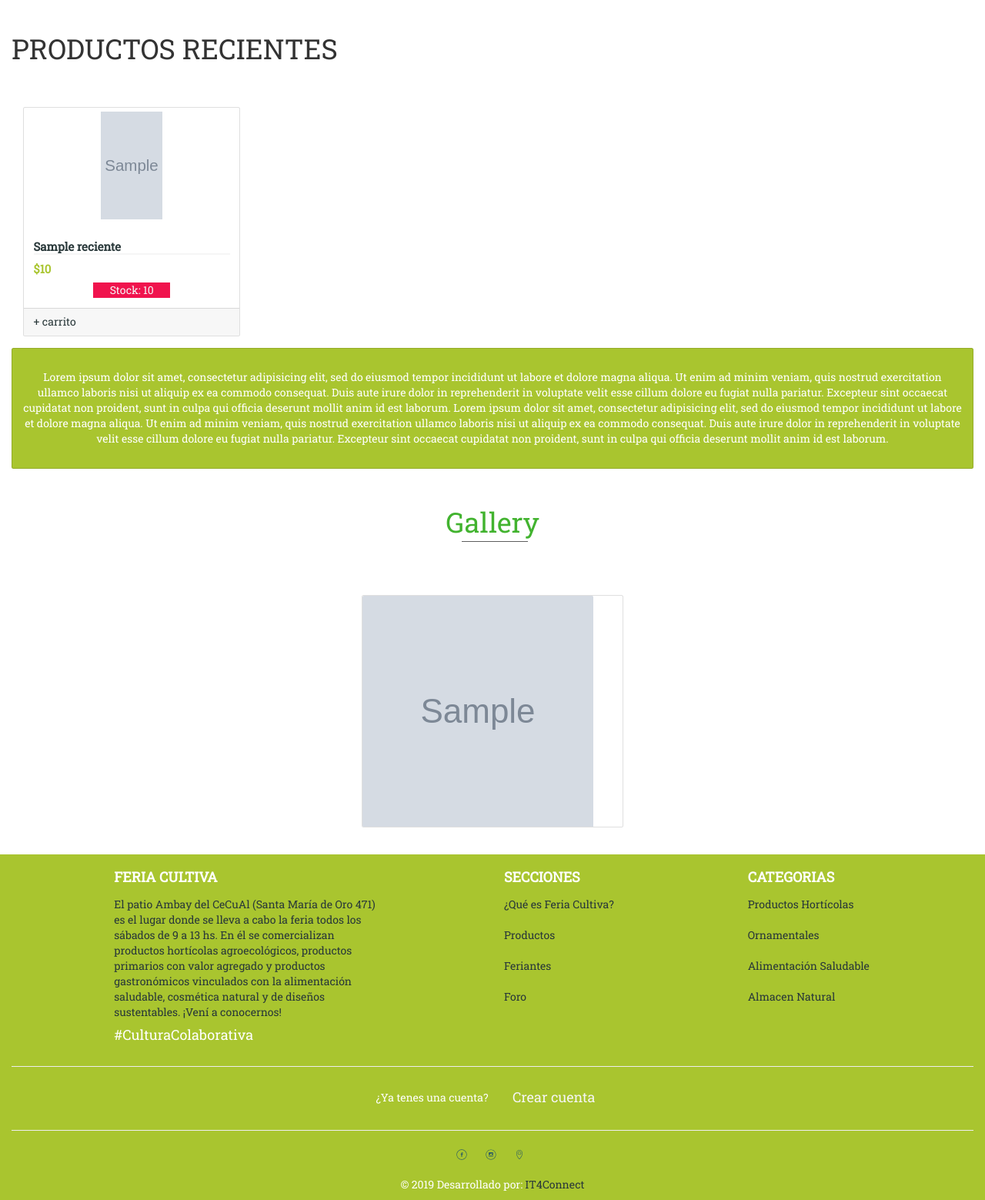
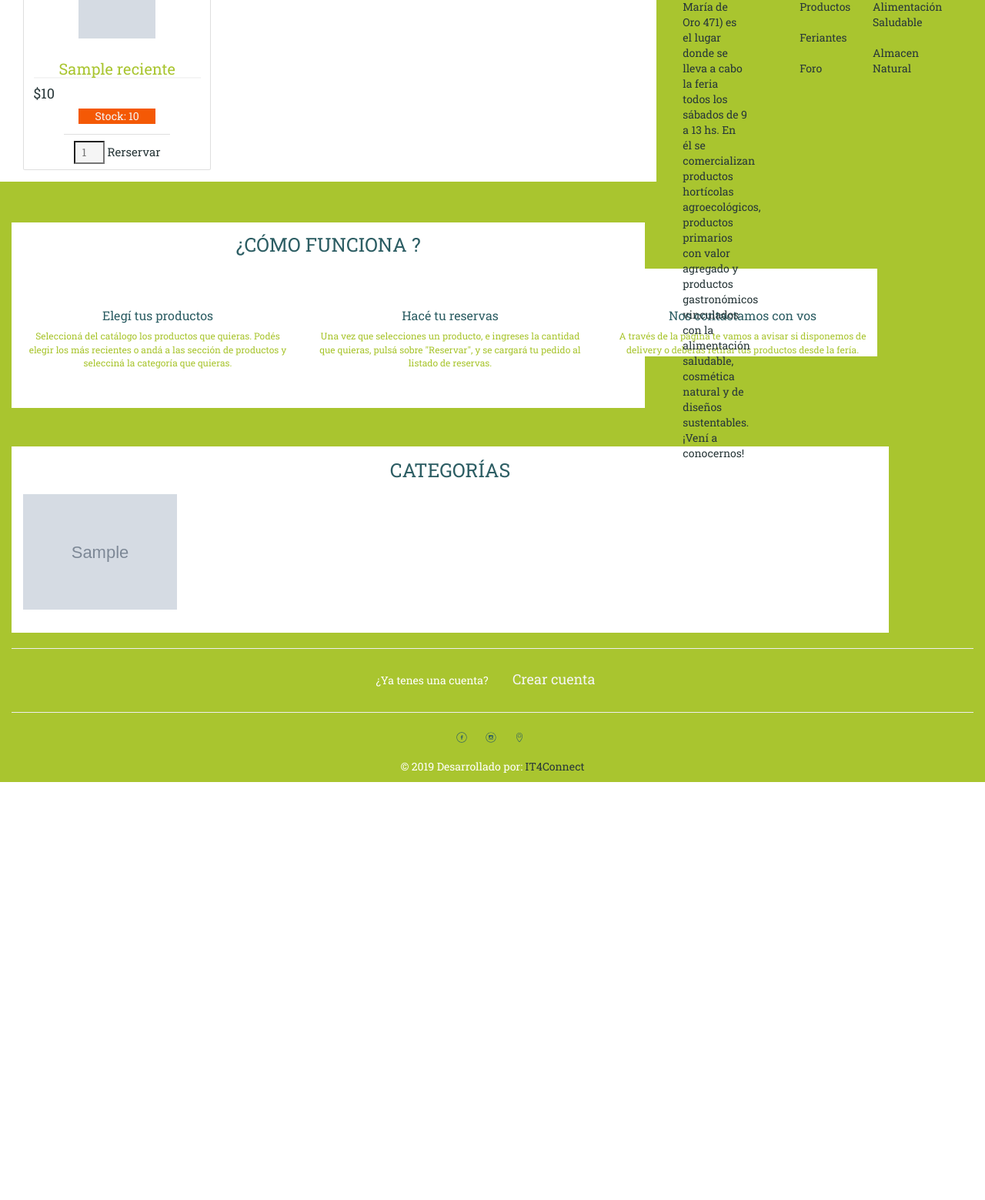
Before and after one commit to EmaRuidiaz/Cecual, a Django app: template feriacultiva/templates/start.html in a window 1280 px wide. Shown: the part 803-2362 px from the top of the page at 77% size. After the commit the page ends 1819 px from the top, so only its background shows below. Run offline with Django 3.2, Linux system fonts and the light colour scheme; the template is opened without the code that fills it: most values are stand-ins (such as "Sample title", 1, 10 or a date in 2020); grey boxes marked "Sample" are stand-in pictures; some libraries are stand-ins or nearby versions.

Commit message:
arreglado start y sección de productos

```diff
--- a/feriacultiva/statics/css/head.css
+++ b/feriacultiva/statics/css/head.css
@@ -1,15 +1,17 @@
 body{
    font-family: "Roboto Slab", serif;
+
 }
 #mi-header {
-  height: 90vh;
-  min-height: 180px;
+  height: 70vh;
+  min-height: 80px;
   background-size: cover;
   background-position: center;
   background-repeat: no-repeat;
-  font-family: "Roboto Slab", serif;
+  font-family: 'Roboto Slab', serif;
+}
 
-}
+
 
 .svg-icon {
   width: 1em;
@@ -37,8 +39,8 @@ body{
 }
 
 .carousel-item {
-  height: 90vh;
-  min-height: 180px;
+  height: 70vh;
+  min-height: 80px;
   background: no-repeat center center scroll;
   -webkit-background-size: cover;
   -moz-background-size: cover;
@@ -90,77 +92,10 @@ body{
 .card {overflow:hidden;}
 
 /*contenido de la card /titulo de la card*/
-.card-title {
-   color: #283739;
-   font-size: 15px;
-   font-weight: bold;
-   font-family: "Roboto Slab", serif;
-   border-bottom: 2px solid #f5f5f5;
-}
-
-.ancla-titulo:link {
-  text-decoration:none;
-  color: #283739;
-}
-
-.ancla-titulo:visited{
-  text-decoration:none;
-  color: #283739;
-}
-
-
-.ancla-titulo:hover{
-  text-decoration:none;
-  color: #283739;
-  cursor:pointer;
-}
-
-.carrito{
- text-decoration:none;
-  color: #283739;
-}
-
-.carrito:visited{
-text-decoration:none;
-  color: #283739;
-}
-
-.carrito:link{
-text-decoration:none;
-  color: #283739;
-}
-
-.carrito:hover{
-text-decoration:none;
-  color: #283739;
-  cursor:pointer;
-}
-
-
-.prod{
-   color: #a9c52f;
-   font-size: 15px;
-   font-weight: bold;
-   font-family: "Roboto Slab", serif;
-}
-
-.card-text{
-  display: block;
-  margin:auto;
-  background-color: #f0134d;
-  color: #f5f5f5;
-  width: 100px;
-  text-align: center;
-  font-family: "Roboto Slab", serif;
-
-}
 
 /*estilo categorias/*
 /*título de la categoría*/
-h3{
-  font-size: 25px;
-  color: #2c5d63;
-}
+
 
 .page-link{
   color: #283739;
@@ -229,3 +164,168 @@ color: #fff;
     margin-bottom: 30px;
 
 }
+
+/*ESTILOS DEL TITULO */
+.my-1{
+  font-size: 25px;
+  font-family: "Roboto Slab", serif;
+  padding-bottom: 15px;
+  color: #2c5d63;
+  text-align: center;
+  padding-top: 15px;
+}
+
+
+.text-seccion{
+  font-size: 12px;
+  font-family: "Roboto Slab", serif;
+  color: #283739;
+}
+
+.titulo-seccion{
+  font-size: 18px;
+  font-family:  "Roboto Slab", serif;
+
+}
+
+.box{
+  background-color: #fff;
+  margin-bottom: 50px;
+}
+
+.box-text{
+
+ font-size: 12px;
+ color: #a9c52f;
+}
+
+.titulo-seccion{
+  font-size: 16px;
+  font-family:  "Roboto Slab", serif;
+  color: #2c5d63;
+}
+
+.categoria{
+  padding-bottom: 30px;
+  background-color: #fff;
+}
+
+/*..-----*/
+*{
+  padding:0;
+  margin:0;
+    -webkit-transition: 1s;
+    transition: 1s;
+}
+.clrd-font{
+  background: #FF512F;
+  background: -webkit-linear-gradient(to right, #F09819, #FF512F);
+  background: linear-gradient(to right, #F09819, #FF512F);
+  -webkit-background-clip: text;
+  -webkit-text-fill-color: transparent;
+}
+.btn-primary {
+  background-color:transparent;
+  color: #fff;
+  border: 2px solid #fff;
+  font-size:15px;
+  text-transform: uppercase;
+  border-radius: 0px;
+}
+
+
+.single_portfolio_text{
+  display:inline-block;
+  padding:0;
+  position:relative;
+  overflow:hidden;
+}
+.single_portfolio_text img{
+  width:100%;
+}
+
+.single_portfolio_text:hover .portfolio_images_overlay{
+  top:5%;
+  left: 5%;
+}
+
+.portfolio_images_overlay{
+  width: 90%;
+  height: 90%;
+  background: rgba(0, 0, 0, 0.8);
+  padding: 20px;
+  margin: 0 auto;
+  top: -100%;
+  left: 5%;
+  position: absolute;
+  transition:.6s;
+
+}
+.portfolio_images_overlay h6{
+  text-transform: uppercase;
+  color: #fff;
+  font-size: 30px;
+  font-weight: 900;
+  border: 2px solid #fff;
+  padding-top: 10px;
+  padding-bottom: 10px;
+}
+
+.portfolio_images_overlay .product_price{
+  font-size: 35px;
+  color: #fff;
+  font-weight:800;
+  line-height:30px;
+}
+.portfolio_images_overlay .product_price i{
+    margin-right: -10px;
+}
+.zoom{
+  width: 200px;
+    height: 200px;
+    position: absolute;
+    bottom: -100px;
+    right: -100px;
+    border-radius: 50%;
+
+  background: #FF512F;
+  background: -webkit-linear-gradient(to right, #F09819, #FF512F);
+  background: linear-gradient(to right, #F09819, #FF512F);
+    box-shadow:0px 0px 0px 10px rgba(0,0,0,0.5);
+  opacity:0.9;
+}
+.zoom:before {
+  content: "\f00e";
+    font-family: FontAwesome;
+    color: rgba(255, 255, 255, 0.5);
+    font-size: 70px;
+    padding-right: 20px;
+    position: absolute;
+    top: 10px;
+    left: 30px;
+}
+@media (min-width:200px) and (max-width:991px) {
+  .portfolio_images_overlay {
+    padding: 0px;
+  }
+}
+@media (max-width:768px) {
+  .portfolio_images_overlay{
+    padding: 170px 20px;
+  }
+}
+@media (max-width:580px) {
+  .portfolio_images_overlay{
+    padding: 100px 20px;
+  }
+}
+@media (max-width:480px) {
+  .portfolio_images_overlay{
+    padding: 40px 20px;
+  }
+}
+@media (max-width:320px) {
+  .portfolio_images_overlay{
+    padding: 20px;
+  }
+}
--- a/feriacultiva/statics/css/productos.css
+++ b/feriacultiva/statics/css/productos.css
@@ -1,6 +1,8 @@
 section{
 	background-color: #fff;
 	font-family: "Roboto Slab", serif;
+    font-weight: none;
+
 }
 
 .col-lg-9 {
@@ -18,28 +20,25 @@ section{
 
 }
 
-.card:hover .imagen {
-	-webkit-transform:scale(1.3);transform:scale(1.3);}
-
-.card {overflow:hidden;}
 
 /*contenido de la card /titulo de la card*/
 .card-title {
-   color: #283739;
-   font-size: 15px;
-   font-weight: bold;
+   color: #a9c52f;
+   font-size: 20px;
    font-family: "Roboto Slab", serif;
    border-bottom: 2px solid #f5f5f5;
+   text-align: center;
+   font-weight: none;
 }
 
 .ancla-titulo:link {
   text-decoration:none;
-  color: #283739;
+  color: #a9c52f;
 }
 
 .ancla-titulo:visited{
   text-decoration:none;
-  color: #283739;
+  color: #a9c52f;
 }
 
 
@@ -72,16 +71,15 @@ text-decoration:none;
 
 
 .prod{
-   color: #a9c52f;
-   font-size: 15px;
-   font-weight: bold;
+   color: #283739;
+   font-size: 18px;
    font-family: "Roboto Slab", serif;
 }
 
 .card-text{
 	display: block;
 	margin:auto;
-	background-color: #f0134d;
+	background-color: #f45905;
 	color: #f5f5f5;
 	width: 100px;
 	text-align: center;
@@ -98,7 +96,6 @@ h3{
 
 .page-link{
 	color: #283739;
-	font-weight: bold;
 
 }
 
@@ -110,3 +107,22 @@ color: #fff;
 }
 
 /* estilos */
+
+input{
+	background-color: #f5f5f5;
+	width: 40px;
+	height: 30px;
+	text-align: center;
+	padding-left: 2px;
+
+}
+
+.reservar{
+	border:none;
+	font-size: 15px;
+	font-family: "Roboto Slab", serif;
+	color: #283739;
+	background-color: #fff;
+
+
+}
--- a/feriacultiva/templates/administrador.html
+++ b/feriacultiva/templates/administrador.html
@@ -1,5 +1,4 @@
 {% load static %}
-
 <!DOCTYPE html>
 <html lang="es">
   <head>
@@ -32,7 +31,7 @@
   <body style='font-family: "Roboto Slab", serif;'>
 
 <!--navbar admin-->
-<nav class="navbar navbar-expand-lg navbar bg fixed-top" style="background-color: #a9c52f;">
+<nav class="navbar navbar-expand-lg navbar-dark bg fixed-top" style="background-color: #a9c52f;">
     <div class="container">
       <a class="navbar-brand" href="#">Start Bootstrap</a>
       <button class="navbar-toggler" type="button" data-toggle="collapse" data-target="#navbarResponsive" aria-controls="navbarResponsive" aria-expanded="false" aria-label="Toggle navigation">
--- a/feriacultiva/templates/base.html
+++ b/feriacultiva/templates/base.html
@@ -22,6 +22,7 @@
 
     <!--iconfont-->
     <link rel="stylesheet" href="myProjects/webProject/icofont/css/icofont.min.css">
+     <link rel="stylesheet" href="https://use.fontawesome.com/releases/v5.1.1/css/all.css" integrity="sha384-O8whS3fhG2OnA5Kas0Y9l3cfpmYjapjI0E4theH4iuMD+pLhbf6JI0jIMfYcK3yZ" crossorigin="anonymous">
 
     <!-- Latest compiled and minified JavaScript -->
     <script src="https://maxcdn.bootstrapcdn.com/bootstrap/3.3.7/js/bootstrap.min.js" integrity="sha384-Tc5IQib027qvyjSMfHjOMaLkfuWVxZxUPnCJA7l2mCWNIpG9mGCD8wGNIcPD7Txa" crossorigin="anonymous"></script>
--- a/feriacultiva/templates/start.html
+++ b/feriacultiva/templates/start.html
@@ -8,9 +8,10 @@
 <head>
     <!-- icono de la página -->
     <link rel="icon" href="{% static 'img/logo.png' %}" type="image/x-icon">
+    <link rel="stylesheet" type="text/css" href="{% static 'css/productos.css' %}">
 
 </head>
-<header>
+<header id="mi-header">
   <!-- slide page principal -->
   <div id="carouselExampleIndicators" class="carousel slide" data-ride="carousel">
     <ol class="carousel-indicators">
@@ -18,21 +19,15 @@
       <li data-target="#carouselExampleIndicators" data-slide-to="0" class="active"></li>
       <li data-target="#carouselExampleIndicators" data-slide-to="1"></li>
       <li data-target="#carouselExampleIndicators" data-slide-to="2"></li>
-      <li data-target="#carouselExampleIndicators" data-slide-to="3"></li>
 
     </ol>
     <div class="carousel-inner" role="listbox">
       <!-- Slide One - Set the background image for this slide in the line below -->
       <div class="carousel-item active" style="background-image: url({% static 'img/slide11.png' %}) " >
         <div class="carousel-caption d-none d-md-block">
-          <img id="logo"  src="{% static 'img/letrasverdes.png' %}"  class="d-inline-block align-top" alt="Feria Cultiva" style="width: 250px;">
+          <img id="logo"  src=""  class="d-inline-block align-top" alt="Feria Cultiva" ;>
           <h2 class="display-4">#cultura colaborativa</h2>
-          <p class="lead"> Productores de </p>
-          <p class="lead"> Tirol / Colonia Benítez/ </p>
-          <p class="lead"> Resistencia / Mercado </p>
-          <p class="lead">Campesino de La Leonesa </p>
-          <p class="lead">Santa María de Oro 471 </p>
-          <p class="lead-dir">Centro Cultural Alternativo</p>
+
 
         </div>
       </div>
@@ -53,12 +48,6 @@
         </div>
       </div>
       <!-- Slide Three - Set the background image for this slide in the line below -->
-      <div class="carousel-item" style="background-image: url('{% static 'img/slide6.png' %}')">
-        <div class="carousel-caption d-none d-md-block">
-          <h2 class="display-4">Third Slide</h2>
-          <p class="lead">This is a description for the third slide.</p>
-        </div>
-      </div>
 
     </div>
     <a class="carousel-control-prev" href="#carouselExampleIndicators" role="button" data-slide="prev">
@@ -73,19 +62,24 @@
 </header>
 
 <!-- Page Content -->
-<section class="py-5" style="">
-  <div class="container-fluid">
-      <h1 class="my-4">
+<section class="py-1" style="background-color:#fcfafa;" >
+        <div class="col-lg-8 mx-auto " style="background-color:#fff;">
+  <div class="container-fluid" >
+
+
+           <h1 class="my-1 ">
            PRODUCTOS RECIENTES
            </h1>
-       <div class="col-lg-9 mx-auto">
         <div class="row">
+           {% if object_list|length == 0 %}
+           <label for="">No hay productos para esta categoria</label>
+          {% else%}
                 {% for p in Recientes %}
                   <div class="col-lg-4 col-md-6 mb-4">
                     <div class="card h-100">
                       <a href="{% url 'producto:Detalle' p.pk p.categoria.nombre %}" class="imagen" >
                         {% if p.foto_producto %}
-                                <img class="img-prod" style="width: 80px; height: 150px;"
+                                <img class="img-prod" style="width: 100px; height: 150px;"
                                 src="{{p.foto_producto.url}}" alt="encontre">
                             {% else %}
                                 <img class="img-prod" style="width: 80px; height: 150px;"
@@ -97,62 +91,128 @@
                           <a class="ancla-titulo" href="{% url 'producto:Detalle' p.pk p.categoria.nombre %}" class="imagen"> {{p.nombre}} </a>
                         </h4>
                         <h5 class="prod"> ${{p.precio}} </h5>
+
+                      {% if p.stock > 0 %}
                         <p class="card-text"> Stock: {{p.stock}} </p>
+                      {% else %}
+                        <p class="card-text"> No hay stock disponible </p>
+                      {% endif %}
+
                       </div>
-                      <div class="card-footer">
+                      <div class="card-footer mx-auto" style="background-color: #fff;">
                         <!-- Cambiar el diseño del boton en caso de que no haya mas en stock -->
                         {% if p.stock > 0 %}
-                          <a href="{% url 'producto:Detalle' p.pk p.categoria.nombre %}" class=" carrito">+ carrito</a>
+
+                          <form  action=""method="post" enctype="multipart/form-data"
+                          >{% csrf_token %}
+
+                            <input type="number" name="cantidad" id="cantidad" placeholder="1" >
+
+                            <button class="reservar" type="submit" value="{{p.pk}}" name="Confirmar" style="margin-top: 5px;">Rerservar</button>
+                          </form>
                           {% else %}
-                          <a href="#">no hay mas</a>
+                          <a href="#">No disponible</a>
                         {% endif %}
                       </div>
+
+
                     </div>
                   </div>
                 {% endfor %}
+              {% endif %}
+
+        </div> <!-- /.row col-lg-9 -->
+      </div><!-- /.col-lg-9 -->
+    </div>
+
+
+
+
+<div class="col-lg-8 mx-auto" style="padding-top: 50px;"  >
+
+    <div class="box" >
+        <h1 class="my-1 ">
+               ¿CÓMO FUNCIONA ?
+        </h1>
+    <div class="container">
+      <div class="row">
+
+        <div class="col-lg-4 col-xs-12 text-center">
+          <div class="box">
+                        <i class="fa fa-behance fa-3x" aria-hidden="true"></i>
+            <div class="box-title">
+              <h4  class="titulo-seccion">Elegí tus productos</h4>
+            </div>
+            <div class="box-text">
+             <span>Seleccioná del catálogo los productos que quieras. Podés elegir los más recientes o andá a las sección de productos y selecciná la categoría que quieras. </span>
+            </div>
+
            </div>
         </div>
 
-    <div class="card text-white  my-5 py-4 w-100 text-center"
-    style="background-color:#a9c52f;">
-      <div class="card-body">
-        <p class="text-white m-0">
-          Lorem ipsum dolor sit amet, consectetur adipisicing elit, sed do eiusmod
-          tempor incididunt ut labore et dolore magna aliqua. Ut enim ad minim veniam,
-          quis nostrud exercitation ullamco laboris nisi ut aliquip ex ea commodo
-          consequat. Duis aute irure dolor in reprehenderit in voluptate velit esse
-          cillum dolore eu fugiat nulla pariatur. Excepteur sint occaecat cupidatat non
-          proident, sunt in culpa qui officia deserunt mollit anim id est laborum.
-          Lorem ipsum dolor sit amet, consectetur adipisicing elit, sed do eiusmod
-          tempor incididunt ut labore et dolore magna aliqua. Ut enim ad minim veniam,
-          quis nostrud exercitation ullamco laboris nisi ut aliquip ex ea commodo
-          consequat. Duis aute irure dolor in reprehenderit in voluptate velit esse
-          cillum dolore eu fugiat nulla pariatur. Excepteur sint occaecat cupidatat non
-          proident, sunt in culpa qui officia deserunt mollit anim id est laborum.
-        </p>
+         <div class="col-lg-4 col-xs-12  text-center">
+          <div class="box">
+              <i class="fa fa-twitter fa-3x" aria-hidden="true"></i>
+            <div class="box-title">
+                <h4  class="titulo-seccion">Hacé tu reservas </h4>
+            </div>
+            <div class="box-text">
+                <span> Una vez que selecciones un producto, e ingreses la cantidad que quieras, pulsá sobre "Reservar", y se cargará tu pedido al listado de reservas. </span>
+            </div>
+
            </div>
         </div>
 
 
-        <div class="container">
-        <div class="row">
-        <div class="gallery col-lg-12 col-md-12 col-sm-12 col-xs-12">
-            <h1 class="gallery-title">Gallery</h1>
+         <div class="col-lg-4 col-xs-12 text-center">
+          <div class="box">
+                        <i class="fa fa-github fa-3x" aria-hidden="true"></i>
+            <div class="box-title">
+               <h4  class="titulo-seccion">Nos contactamos con vos</h4>
             </div>
-
-       {% for p in Categorias %}
-           <div class="col-md-4 mx-auto">
-              <div class="card"  style= "margin: 5px;" >
-                <img class="card-img-top" src=" {{p.foto.url}} " alt="Card image cap" style="width: 300px; height: 300px;">
+            <div class="box-text">
+              <span>A través de la página te vamos a avisar si disponemos de delivery o deberás retirar tus productos desde la fería.</span>
+            </div>
 
            </div>
         </div>
-        {% endfor %}
+
     </div>
     </div>
 </div>
-</section>
+
+
+<div class="container categoria" >
+          <h1 class="my-1 ">
+              CATEGORÍAS
+          </h1>
+
+
+<div class="container">
+    <div class="row">
+      {% for p in Categorias %}
+          <div class="col-md-3 col-sm-4 col-xs-12 single_portfolio_text">
+              <img src=" {{p.foto.url}} " alt="" / style="width: 200px; height: 150px;">
+              <div class="portfolio_images_overlay text-center">
+                <p class="clrd-font">Podés ver los productos de esta categoría accediendo al catálogo.</p>
+
+                <a href="#" class="btn btn-primary"> {{p.nombre}} </a>
+              </div>
+              </a>
+          </div>
+        {% endfor %}
+
+    </div>
+  </div>
 
 
 
+
+
+
+
+  </div>
+
+</section>
+
 {% endblock contenido %}
```
Also changed, not shown: feriacultiva/templates/Producto/listar.html (+39 -11 lines), feriacultiva/statics/img/new4.jpeg (added). Lines whose indentation alone changed are shown as unchanged.
